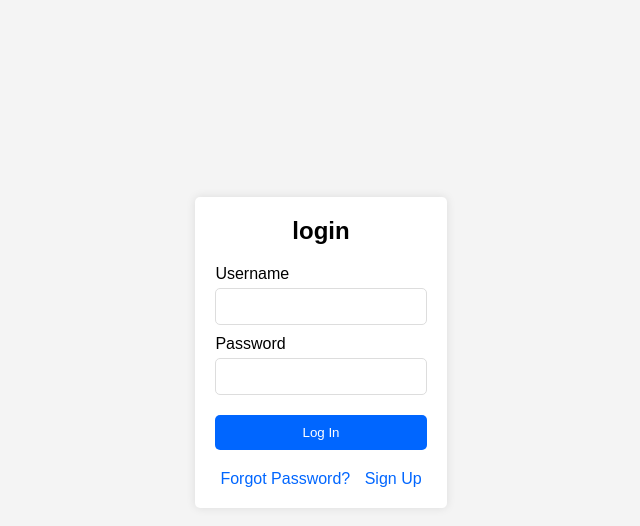
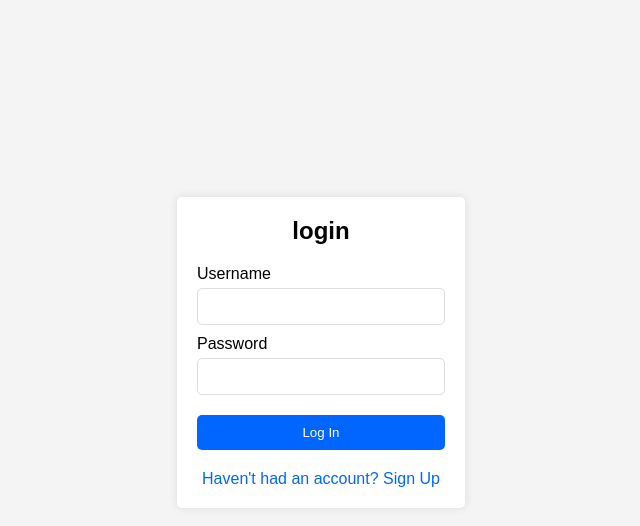
Before and after one commit to EasonJiang94/RateMyRent, a Django app: page /login/ in a window 1280 px wide. Shown: the part 48-574 px from the top of the page, without its empty margins (319-959 px from the left). Run offline with Django 4.2, Linux system fonts and the light colour scheme.

Commit message:
change the message of signup link

```diff
--- a/housebook/housebook_app/templates/login.html
+++ b/housebook/housebook_app/templates/login.html
@@ -43,8 +43,7 @@
                 </div>
                 <button type="submit" class="login-button">Log In</button>
                 <div class="links">
-                    <a href="#">Forgot Password?</a>
-                    <a href="/signup/">Sign Up</a>
+                    <a href="/signup/">Haven't had an account? Sign Up</a>
                 </div>
             </form>
         </div>
```
